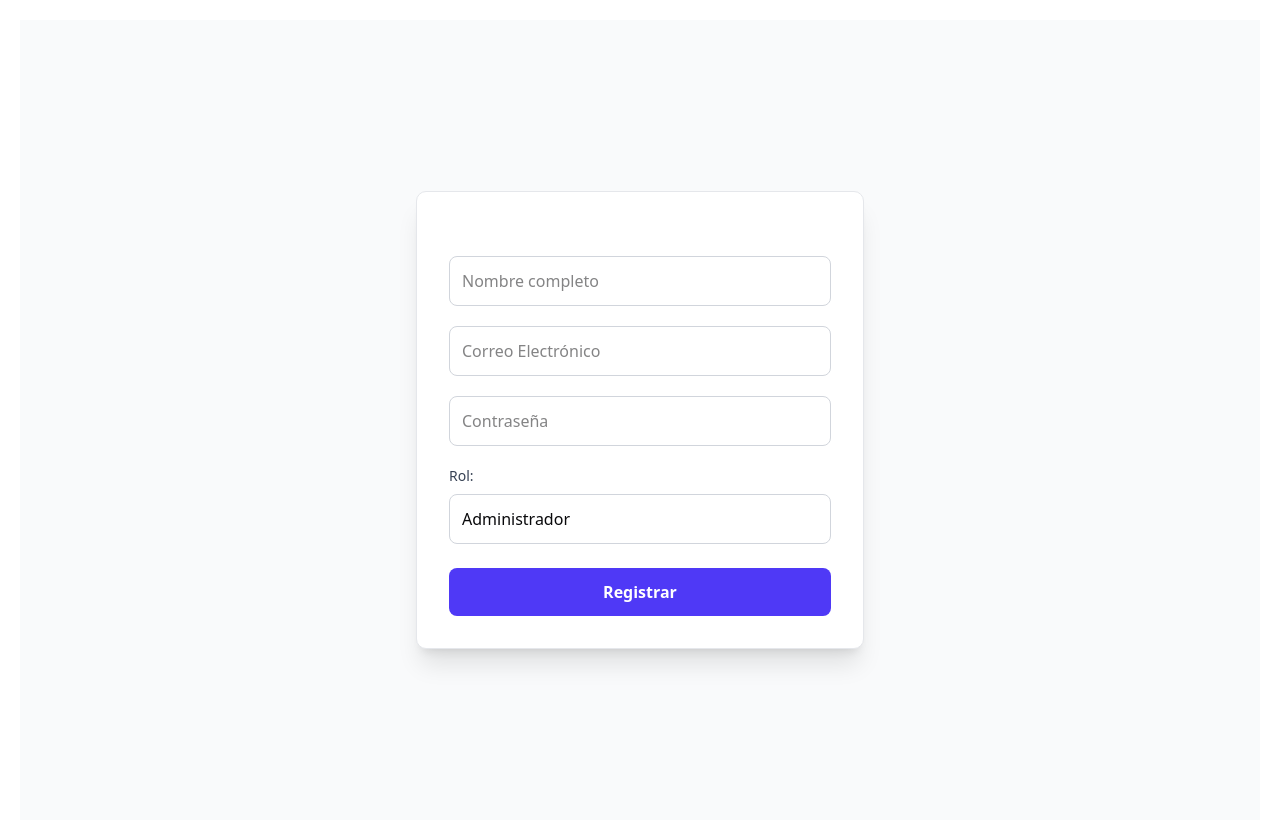
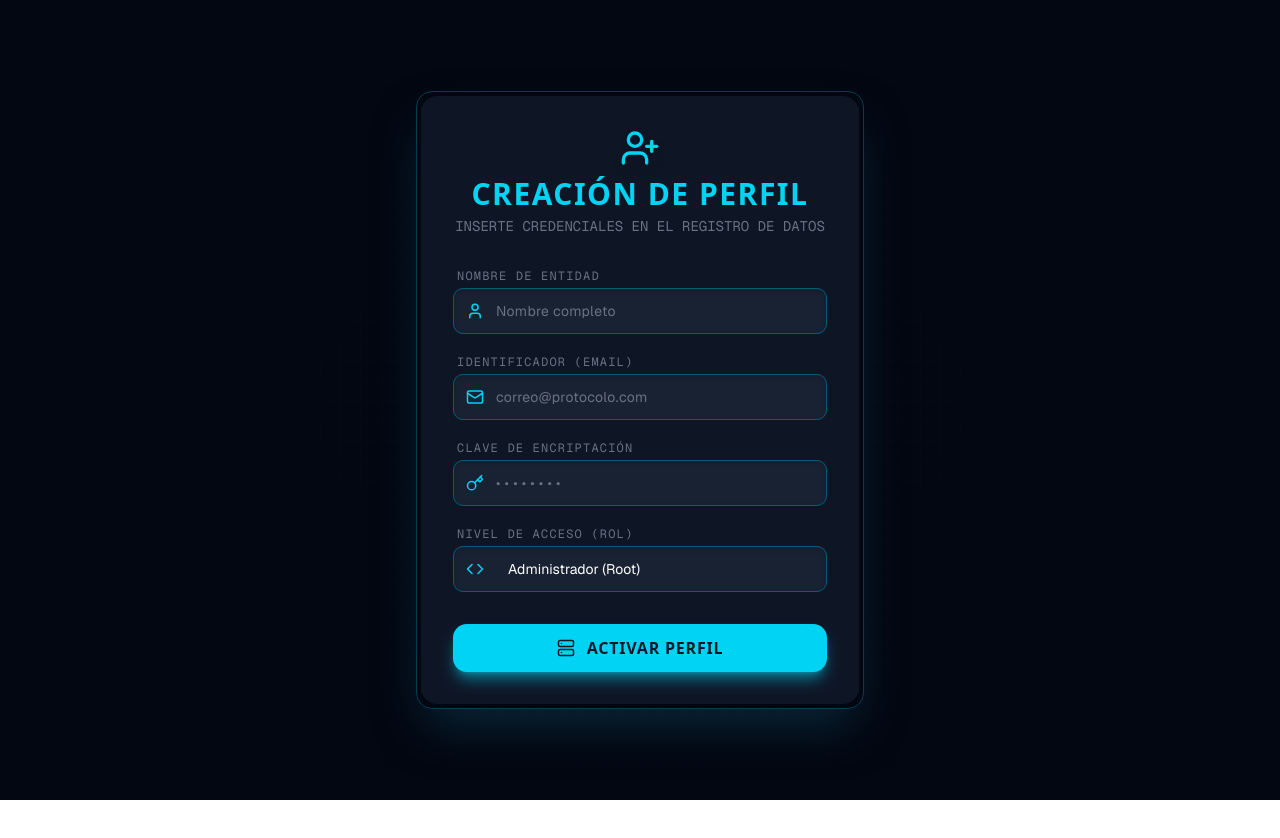
Before and after one commit to aleRiki/economic, a Next.js app: page /auth/register in a window 1280 px wide. After the commit the page ends 800 px from the top, so only its background shows below. Built offline with nearby package versions, Linux system fonts and the light colour scheme; no server answers.

Commit message:
comt new interfece

```diff
--- a/app/auth/components/LoginForm.tsx
+++ b/app/auth/components/LoginForm.tsx
@@ -1,160 +1,204 @@
 "use client";
 
 import React, { useState } from "react";
-import { Lock, UserPlus, Mail, Key } from "lucide-react";
+import { Lock, UserPlus, Mail, Key, Zap } from "lucide-react";
 import { useRouter } from "next/navigation";
 import { loginUser } from "@/lib/auth-service";
-import { LoginDto } from "../types/auth";
+import { LoginDto } from "../types/auth"; // Se asume que este tipo y servicio están definidos
 
-// Definimos el tipo para los datos de inicio de sesión
+// ----------------------------------------------------------------------
+// COMPONENTE DE LOGIN: CIPHER ACCESS PORTAL
+// ----------------------------------------------------------------------
 
-// Renombramos la exportación a LoginForm para mayor claridad
-export const LoginForm = () => {
+export const CipherAccessPortal = () => {
   const router = useRouter();
 
-  // Estado para los datos del formulario
+  // Estado para los datos del formulario (Mantenido)
   const [formData, setFormData] = useState<LoginDto>({
     email: "",
     password: "",
   });
 
-  // Estado para la UI
+  // Estado para la UI (Mantenido)
   const [loading, setLoading] = useState(false);
   const [error, setError] = useState("");
 
-  // Manejador de cambios en los inputs
+  // Manejador de cambios en los inputs (Mantenido)
   const handleChange = (e: React.ChangeEvent<HTMLInputElement>) => {
     setFormData({ ...formData, [e.target.name]: e.target.value });
   };
 
-  // Manejador del envío del formulario
+  // Manejador del envío del formulario (Lógica de Conexión Mantenida)
   const handleSubmit = async (e: React.FormEvent) => {
     e.preventDefault();
     setLoading(true);
     setError("");
 
     try {
-      // 1. Consumir el endpoint /auth/login
+      // 1. Consumir el endpoint /auth/login (CONFIGURACIÓN ORIGINAL MANTENIDA)
       const result = await loginUser(formData);
 
-      // 2. Si es exitoso, redireccionar (la función loginUser ya guarda el token)
+      // 2. Si es exitoso, redireccionar (CONFIGURACIÓN ORIGINAL MANTENIDA)
       console.log("Login exitoso:", result.email);
       router.push("/router/dashboard");
     } catch (err: unknown) {
-      // 👈 CORRECCIÓN 1: Usar 'unknown' en lugar de 'any' para el error
-
-      // CORRECCIÓN 2: Implementación segura para obtener el mensaje del error
-      // Comprobamos si el objeto de error es un objeto y tiene una propiedad 'message' (como un Error)
+      // Manejo de error seguro (CONFIGURACIÓN ORIGINAL MANTENIDA)
       const errorMessage =
         err &&
         typeof err === "object" &&
         "message" in err &&
         typeof (err as { message: unknown }).message === "string"
           ? (err as { message: string }).message
-          : "Error al iniciar sesión. Verifica tus credenciales.";
+          : "Protocolo de autenticación fallido. Verifique las credenciales.";
 
-      setError(errorMessage); // Línea 47 corregida
+      setError(errorMessage);
     } finally {
       setLoading(false);
     }
   };
 
   return (
-    <main className="flex h-screen w-screen items-center justify-center bg-gradient-to-br from-blue-800 via-blue-700 to-blue-600 text-white">
-      {/* Contenedor principal */}
-      <div className="w-full max-w-md bg-white/10 backdrop-blur-lg rounded-3xl shadow-2xl p-8 flex flex-col items-center text-center">
-        {/* Logo y título */}
-        <div className="mb-8">
-          <h1 className="text-3xl font-bold mb-2">Mi Familia 💸</h1>
-          <p className="text-blue-100 text-sm">
-            Gestiona tu economía familiar con facilidad y seguridad
-          </p>
-        </div>
+    // Estilo Futurista: Fondo Oscuro y Enfoque de Rejilla
+    <main className="flex h-screen w-screen items-center justify-center bg-gray-950 text-white relative overflow-hidden">
 
-        {/* Formulario */}
-        <form onSubmit={handleSubmit} className="w-full flex flex-col gap-4">
-          {/* Campo de Correo electrónico */}
-          <div className="flex flex-col items-start">
-            <label htmlFor="email" className="text-sm text-blue-100 mb-1">
-              Correo electrónico
-            </label>
-            <div className="flex items-center w-full bg-white/20 rounded-lg px-3 py-2 focus-within:bg-white/30 transition">
-              <Mail className="text-blue-200 mr-2" size={18} />
-              <input
-                id="email"
+      {/* Fondo de Rejilla Ciber-Holográfico */}
+      <div className="absolute inset-0 z-0 opacity-10" style={{
+        backgroundImage: 'linear-gradient(to right, #083344 1px, transparent 1px), linear-gradient(to bottom, #083344 1px, transparent 1px)',
+        backgroundSize: '20px 20px',
+        maskImage: 'radial-gradient(ellipse at center, black 0%, transparent 80%)'
+      }} />
+
+      {/* Orbes de Energía Sutiles */}
+      <div className="absolute top-[-10rem] left-[-10rem] w-80 h-80 bg-cyan-500 opacity-10 rounded-full blur-3xl animate-pulse" />
+      <div className="absolute bottom-[-10rem] right-[-10rem] w-80 h-80 bg-blue-600 opacity-10 rounded-full blur-3xl animate-pulse-slow" />
+
+      {/* Contenedor principal: Tarjeta de Datos Flotante */}
+      <div className="w-full max-w-sm relative z-10 p-1 border border-cyan-700/50 rounded-2xl shadow-2xl shadow-cyan-900/50 backdrop-blur-md transition-all duration-500 hover:shadow-cyan-500/10">
+
+        <div className="w-full bg-gray-900/90 rounded-2xl p-8 flex flex-col items-center text-center">
+
+          {/* Logo y título Futurista */}
+          <div className="mb-8">
+            <Zap className="text-cyan-400 w-10 h-10 mb-2 mx-auto drop-shadow-lg shadow-cyan-500/50" />
+            <h1 className="text-3xl font-extrabold mb-1 tracking-wider text-cyan-400">
+              Cipher-Fin Access
+            </h1>
+            <p className="text-gray-400 text-sm font-mono">
+              AUTH_PROTOCOL_V4.0 - Gestión Económica
+            </p>
+          </div>
+
+          {/* Formulario */}
+          <form onSubmit={handleSubmit} className="w-full flex flex-col gap-5">
+
+            {/* Campo de Correo electrónico */}
+            <InputGroup
+                label="ID de Usuario (Email)"
+                name="email"
                 type="email"
-                name="email"
                 value={formData.email}
                 onChange={handleChange}
-                placeholder="ejemplo@correo.com"
-                required
-                disabled={loading}
-                className="w-full bg-transparent outline-none placeholder-blue-200 text-white"
-              />
-            </div>
-          </div>
+                placeholder="ingrese@credenciales.com"
+                Icon={Mail}
+                loading={loading}
+            />
 
-          {/* Campo de Contraseña */}
-          <div className="flex flex-col items-start">
-            <label htmlFor="password" className="text-sm text-blue-100 mb-1">
-              Contraseña
-            </label>
-            <div className="flex items-center w-full bg-white/20 rounded-lg px-3 py-2 focus-within:bg-white/30 transition">
-              <Key className="text-blue-200 mr-2" size={18} />
-              <input
-                id="password"
+            {/* Campo de Contraseña */}
+            <InputGroup
+                label="Clave de Acceso (Password)"
+                name="password"
                 type="password"
-                name="password"
                 value={formData.password}
                 onChange={handleChange}
-                placeholder="••••••••"
-                required
-                disabled={loading}
-                className="w-full bg-transparent outline-none placeholder-blue-200 text-white"
-              />
-            </div>
+                placeholder="• • • • • • • •"
+                Icon={Key}
+                loading={loading}
+            />
+
+            {/* Mensaje de Error Futurista */}
+            {error && (
+              <p className="p-3 bg-red-600/80 text-white text-sm rounded-lg mt-2 font-mono border border-red-400">
+                ERROR: {error}
+              </p>
+            )}
+
+            {/* Botón de login: Generación de Token */}
+            <button
+              type="submit"
+              disabled={loading}
+              className={`w-full mt-4 font-bold py-3 rounded-xl shadow-lg transition transform hover:scale-[1.01] flex items-center justify-center text-gray-900 tracking-wider uppercase
+                ${
+                  loading
+                    ? "bg-cyan-700 cursor-not-allowed opacity-75"
+                    : "bg-cyan-400 hover:bg-cyan-300 shadow-cyan-400/50"
+                }`}
+            >
+              <Lock size={18} className="mr-3" />
+              {/* Texto de estado de carga MANTENIDO, con estilo futurista */}
+              {loading ? "GENERANDO TOKEN..." : "INICIAR CONEXIÓN"}
+            </button>
+          </form>
+
+          {/* Enlace de registro Futurista */}
+          <div className="mt-8 text-sm text-gray-500 font-mono">
+            ¿Necesita un nuevo ID de usuario?
+            <a
+              href="/auth/register"
+              className="ml-2 text-cyan-400 font-semibold hover:text-white transition inline-flex items-center gap-1 hover:underline"
+            >
+              REGISTRO <UserPlus size={14} />
+            </a>
           </div>
-
-          {/* Mensaje de Error */}
-          {error && (
-            <p className="p-3 bg-red-500/80 text-white text-sm rounded-lg mt-2 font-medium">
-              {error}
-            </p>
-          )}
-
-          {/* Botón de login */}
-          <button
-            type="submit"
-            disabled={loading}
-            className={`w-full mt-4 font-semibold py-2 rounded-lg shadow-md transition flex items-center justify-center
-              ${
-                loading
-                  ? "bg-blue-400 cursor-not-allowed opacity-75"
-                  : "bg-blue-500 hover:bg-blue-400 text-white"
-              }`}
-          >
-            <Lock size={18} className="mr-2" />
-            {loading ? "Verificando..." : "Iniciar Sesión"}
-          </button>
-        </form>
-
-        {/* Enlace de registro */}
-        <div className="mt-6 text-sm text-blue-100">
-          ¿Aún no tienes cuenta?
-          <a
-            href="/auth/register"
-            className="ml-1 text-white font-semibold hover:underline inline-flex items-center gap-1"
-          >
-            Crear cuenta <UserPlus size={14} />
-          </a>
         </div>
       </div>
 
-      {/* Fondo decorativo */}
-      <div className="absolute inset-0 overflow-hidden -z-10">
-        <div className="absolute top-10 left-10 w-64 h-64 bg-blue-400 opacity-20 rounded-full blur-3xl animate-pulse"></div>
-        <div className="absolute bottom-10 right-10 w-72 h-72 bg-blue-300 opacity-10 rounded-full blur-3xl animate-pulse"></div>
-      </div>
+      {/* Estilos CSS para animaciones */}
+      <style jsx global>{`
+        @keyframes pulse-slow {
+          0%, 100% { opacity: 0.1; }
+          50% { opacity: 0.2; }
+        }
+        .animate-pulse-slow {
+          animation: pulse-slow 6s cubic-bezier(0.4, 0, 0.6, 1) infinite;
+        }
+      `}</style>
     </main>
   );
 };
+
+// ----------------------------------------------------------------------
+// COMPONENTE DE INPUT MEJORADO (InputGroup) - Estructura Mantenida
+// ----------------------------------------------------------------------
+type InputGroupProps = {
+    label: string;
+    name: string;
+    type: string;
+    value: string;
+    onChange: (e: React.ChangeEvent<HTMLInputElement>) => void;
+    placeholder: string;
+    Icon: React.ElementType;
+    loading: boolean;
+}
+
+const InputGroup = ({ label, name, type, value, onChange, placeholder, Icon, loading }: InputGroupProps) => (
+    <div className="flex flex-col items-start relative">
+        <label htmlFor={name} className="text-xs text-gray-500 mb-1 ml-1 font-mono uppercase tracking-widest">
+            {label}
+        </label>
+        {/* Estilo de Input Holográfico */}
+        <div className="flex items-center w-full bg-gray-800/70 rounded-lg p-3 border border-cyan-800 focus-within:border-cyan-400 transition-all duration-300 shadow-inner shadow-gray-900/50">
+            <Icon className="text-cyan-400 mr-3 shrink-0" size={18} />
+            <input
+                id={name}
+                type={type}
+                name={name}
+                value={value}
+                onChange={onChange}
+                placeholder={placeholder}
+                required
+                disabled={loading}
+                className="w-full bg-transparent outline-none placeholder-gray-500 text-white text-sm font-sans tracking-wide"
+            />
+        </div>
+    </div>
+);
--- a/app/auth/components/RegisterForm.tsx
+++ b/app/auth/components/RegisterForm.tsx
@@ -5,9 +5,14 @@ import { registerUser } from "@/lib/auth-service";
 import { useRouter } from "next/navigation";
 import { RegisterDto } from "../types/auth";
 import { Role } from "../types/enums";
+import { UserPlus, Mail, Key, User, Server, Code } from "lucide-react";
+import { ChangeEvent, FormEvent, ElementType } from "react"; // Importaciones de tipos necesarias
 
+// ----------------------------------------------------------------------
+// COMPONENTE DE REGISTRO: CIPHER PROFILE TERMINAL (Corregido)
+// ----------------------------------------------------------------------
 
-export const RegisterForm = () => {
+export const CipherProfileTerminal = () => {
   const router = useRouter();
 
   const [formData, setFormData] = useState<RegisterDto>({
@@ -21,13 +26,15 @@ export const RegisterForm = () => {
   const [message, setMessage] = useState("");
   const [error, setError] = useState("");
 
+  // Manejador de cambios (Mantiene el tipo original para input/select)
   const handleChange = (
-    e: React.ChangeEvent<HTMLInputElement | HTMLSelectElement>
+    e: ChangeEvent<HTMLInputElement | HTMLSelectElement>
   ) => {
     setFormData({ ...formData, [e.target.name]: e.target.value });
   };
 
-  const handleSubmit = async (e: React.FormEvent) => {
+  // Manejador de envío (Mantiene el tipo original)
+  const handleSubmit = async (e: FormEvent) => {
     e.preventDefault();
     setLoading(true);
     setMessage("");
@@ -35,12 +42,11 @@ export const RegisterForm = () => {
 
     try {
       const result = await registerUser(formData);
-      setMessage(result.message || "Registro exitoso!");
+      setMessage(result.message || "Registro de perfil exitoso!");
       router.push("/auth/login");
     } catch (err: unknown) {
-
       const errorMessage =
-        err instanceof Error ? err.message : "Error desconocido al registrar.";
+        err instanceof Error ? err.message : "Error desconocido al registrar el perfil.";
 
       setError(errorMessage);
     } finally {
@@ -49,110 +55,169 @@ export const RegisterForm = () => {
   };
 
   return (
+    <div className="flex justify-center items-center min-h-screen bg-gray-950 p-4 relative overflow-hidden">
 
-    <div className="flex justify-center items-center min-h-screen bg-gray-50 p-4">
+      {/* Fondo de Rejilla Ciber-Holográfico */}
+      <div className="absolute inset-0 z-0 opacity-10" style={{
+        backgroundImage: 'linear-gradient(to right, #083344 1px, transparent 1px), linear-gradient(to bottom, #083344 1px, transparent 1px)',
+        backgroundSize: '20px 20px',
+        maskImage: 'radial-gradient(ellipse at center, black 0%, transparent 80%)'
+      }} />
 
       <form
         onSubmit={handleSubmit}
-        className="bg-white p-8 rounded-lg shadow-xl w-full max-w-md border border-gray-200"
+        className="relative z-10 w-full max-w-md p-1 border border-cyan-700/50 rounded-2xl shadow-2xl shadow-cyan-900/50 backdrop-blur-md transition-all duration-500"
       >
+        <div className="w-full bg-gray-900/90 rounded-2xl p-8 flex flex-col items-center text-center">
 
-        <h2 className="text-3xl font-bold text-center text-gray-800 mb-8">
+          {/* Logo y Título */}
+          <div className="mb-8">
+            <UserPlus className="text-cyan-400 w-10 h-10 mb-2 mx-auto drop-shadow-lg shadow-cyan-500/50" />
+            <h2 className="text-3xl font-extrabold text-cyan-400 tracking-wider">
+              CREACIÓN DE PERFIL
+            </h2>
+            <p className="text-gray-500 text-sm font-mono mt-1">
+              INSERTE CREDENCIALES EN EL REGISTRO DE DATOS
+            </p>
+          </div>
 
-        </h2>
+          <div className="w-full flex flex-col gap-5">
 
-        <div className="mb-5">
-
-          <input
+            {/* Campo: Nombre Completo */}
+            <InputGroupFuturistic
+              label="Nombre de Entidad"
+              name="name"
               type="text"
-            name="name"
+              value={formData.name}
+              onChange={handleChange}
               placeholder="Nombre completo"
-            onChange={handleChange}
-            required
-            disabled={loading}
-            className="w-full p-3 border border-gray-300 rounded-md focus:outline-none focus:ring-2 focus:ring-indigo-500 focus:border-indigo-500 transition duration-150"
+              Icon={User}
+              loading={loading}
             />
 
-        </div>
-
-        <div className="mb-5">
-
-          <input
+            {/* Campo: Correo Electrónico */}
+            <InputGroupFuturistic
+              label="Identificador (Email)"
+              name="email"
               type="email"
-            name="email"
-            placeholder="Correo Electrónico"
+              value={formData.email}
               onChange={handleChange}
-            required
-            disabled={loading}
-            className="w-full p-3 border border-gray-300 rounded-md focus:outline-none focus:ring-2 focus:ring-indigo-500 focus:border-indigo-500 transition duration-150"
+              placeholder="correo@protocolo.com"
+              Icon={Mail}
+              loading={loading}
             />
 
-        </div>
-
-        <div className="mb-5">
-
-          <input
+            {/* Campo: Contraseña */}
+            <InputGroupFuturistic
+              label="Clave de Encriptación"
+              name="password"
               type="password"
-            name="password"
-            placeholder="Contraseña"
+              value={formData.password}
               onChange={handleChange}
-            required
-            disabled={loading}
-            className="w-full p-3 border border-gray-300 rounded-md focus:outline-none focus:ring-2 focus:ring-indigo-500 focus:border-indigo-500 transition duration-150"
+              placeholder="• • • • • • • •"
+              Icon={Key}
+              loading={loading}
             />
 
-        </div>
-
-        <div className="mb-6">
-
+            {/* Campo: Rol (Select) */}
+            <div className="flex flex-col items-start relative mb-4">
                 <label
                     htmlFor="rol-select"
-            className="block text-sm font-medium text-gray-700 mb-2"
+                    className="text-xs text-gray-500 mb-1 ml-1 font-mono uppercase tracking-widest"
                 >
-            Rol:
+                    Nivel de Acceso (Rol)
                 </label>
-
+                <div className="flex items-center w-full bg-gray-800/70 rounded-lg border border-cyan-800 focus-within:border-cyan-400 transition-all duration-300 shadow-inner shadow-gray-900/50">
+                    <Code className="text-cyan-400 mx-3 shrink-0" size={18} />
                     <select
                         id="rol-select"
                         name="rol"
                         onChange={handleChange}
                         value={formData.rol}
                         disabled={loading}
-            className="w-full p-3 border border-gray-300 bg-white rounded-md focus:outline-none focus:ring-2 focus:ring-indigo-500 focus:border-indigo-500 transition duration-150 appearance-none"
+                        className="w-full p-3 bg-transparent text-white text-sm font-sans appearance-none outline-none"
                     >
-            <option value="user">Usuario Estándar</option>
-           <option value="admin">Administrador</option>
+                        <option value={Role.USER || "user"} className="bg-gray-800 text-gray-300">
+                            Usuario Estándar
+                        </option>
+                        <option value={Role.ADMIN || "admin"} className="bg-gray-800 text-cyan-400">
+                            Administrador (Root)
+                        </option>
                     </select>
+                </div>
+            </div>
 
           </div>
 
+          {/* Botón de Registro: Activación de Perfil */}
           <button
             type="submit"
             disabled={loading}
-          className={`w-full py-3 rounded-md text-white font-semibold transition duration-200
+            className={`w-full py-3 rounded-xl text-gray-900 font-bold uppercase tracking-wider mt-4 shadow-lg transition transform hover:scale-[1.01] flex items-center justify-center
               ${
                 loading
-              ? "bg-gray-400 cursor-not-allowed"
-              : "bg-indigo-600 hover:bg-indigo-700 focus:outline-none focus:ring-2 focus:ring-indigo-500 focus:ring-offset-2"
+                  ? "bg-cyan-700 cursor-not-allowed opacity-75"
+                  : "bg-cyan-400 hover:bg-cyan-300 shadow-cyan-400/50"
               }`}
           >
-          {loading ? "Registrando..." : "Registrar"}
+            <Server size={18} className="mr-3" />
+            {loading ? "TRANSFERIENDO DATOS..." : "ACTIVAR PERFIL"}
           </button>
 
+          {/* Mensajes de estado Futuristas */}
           {message && (
-          <p className="mt-4 p-3 rounded-md bg-green-100 text-green-700 font-medium text-center border border-green-200">
-           {message}
+            <p className="mt-4 p-3 rounded-lg bg-green-700/80 text-white font-mono text-center border border-green-400">
+               STATUS: {message}
             </p>
           )}
 
           {error && (
-          <p className="mt-4 p-3 rounded-md bg-red-100 text-red-700 font-medium text-center border border-red-200">
-            {error}
+            <p className="mt-4 p-3 rounded-lg bg-red-600/80 text-white font-mono text-center border border-red-400">
+               ERROR: {error}
             </p>
           )}
-
+        </div>
       </form>
 
     </div>
   );
 };
+
+
+// ----------------------------------------------------------------------
+// COMPONENTE DE INPUT MEJORADO (InputGroupFuturistic) - TIPO CORREGIDO
+// ----------------------------------------------------------------------
+type InputGroupProps = {
+    label: string;
+    name: string;
+    type: string;
+    value: string;
+    // CORRECCIÓN CLAVE: El onChange debe aceptar ChangeEvent<HTMLInputElement | HTMLSelectElement>
+    onChange: (e: ChangeEvent<HTMLInputElement | HTMLSelectElement>) => void;
+    placeholder: string;
+    Icon: ElementType;
+    loading: boolean;
+}
+
+const InputGroupFuturistic = ({ label, name, type, value, onChange, placeholder, Icon, loading }: InputGroupProps) => (
+    <div className="flex flex-col items-start relative">
+        <label htmlFor={name} className="text-xs text-gray-500 mb-1 ml-1 font-mono uppercase tracking-widest">
+            {label}
+        </label>
+        {/* Estilo de Input Holográfico */}
+        <div className="flex items-center w-full bg-gray-800/70 rounded-lg p-3 border border-cyan-800 focus-within:border-cyan-400 transition-all duration-300 shadow-inner shadow-gray-900/50">
+            <Icon className="text-cyan-400 mr-3 shrink-0" size={18} />
+            <input
+                id={name}
+                type={type}
+                name={name}
+                value={value}
+                onChange={onChange} // ¡CORREGIDO! Ya no se necesita 'as any'.
+                placeholder={placeholder}
+                required
+                disabled={loading}
+                className="w-full bg-transparent outline-none placeholder-gray-500 text-white text-sm font-sans tracking-wide"
+            />
+        </div>
+    </div>
+);
--- a/app/auth/login/page.tsx
+++ b/app/auth/login/page.tsx
@@ -1,5 +1,5 @@
-import { LoginForm } from "../components/LoginForm";
+import { CipherAccessPortal} from "../components/LoginForm";
 
 export default function LoginPage() {
-  return <LoginForm />;
+  return <CipherAccessPortal />;
 }
--- a/app/auth/register/page.tsx
+++ b/app/auth/register/page.tsx
@@ -1,11 +1,11 @@
 "use client";
 import React from "react";
-import { RegisterForm } from "../components/RegisterForm";
+import { CipherProfileTerminal } from "../components/RegisterForm";
 
 export default function RegisterPage() {
   return (
-    <div style={{ padding: "20px" }}>
-      <RegisterForm />
+    <div>
+      <CipherProfileTerminal />
     </div>
   );
 }
--- a/app/page.tsx
+++ b/app/page.tsx
@@ -3,7 +3,7 @@ import Init from "@/components/home";
 
 export default function Home() {
   return (
-    <main className="flex min-h-screen flex-col items-center justify-between p-24">
+    <main >
       <Init />
     </main>
   );
```
Also changed, not shown: components/home.tsx (+135 -57 lines). Lines whose indentation alone changed are shown as unchanged.
